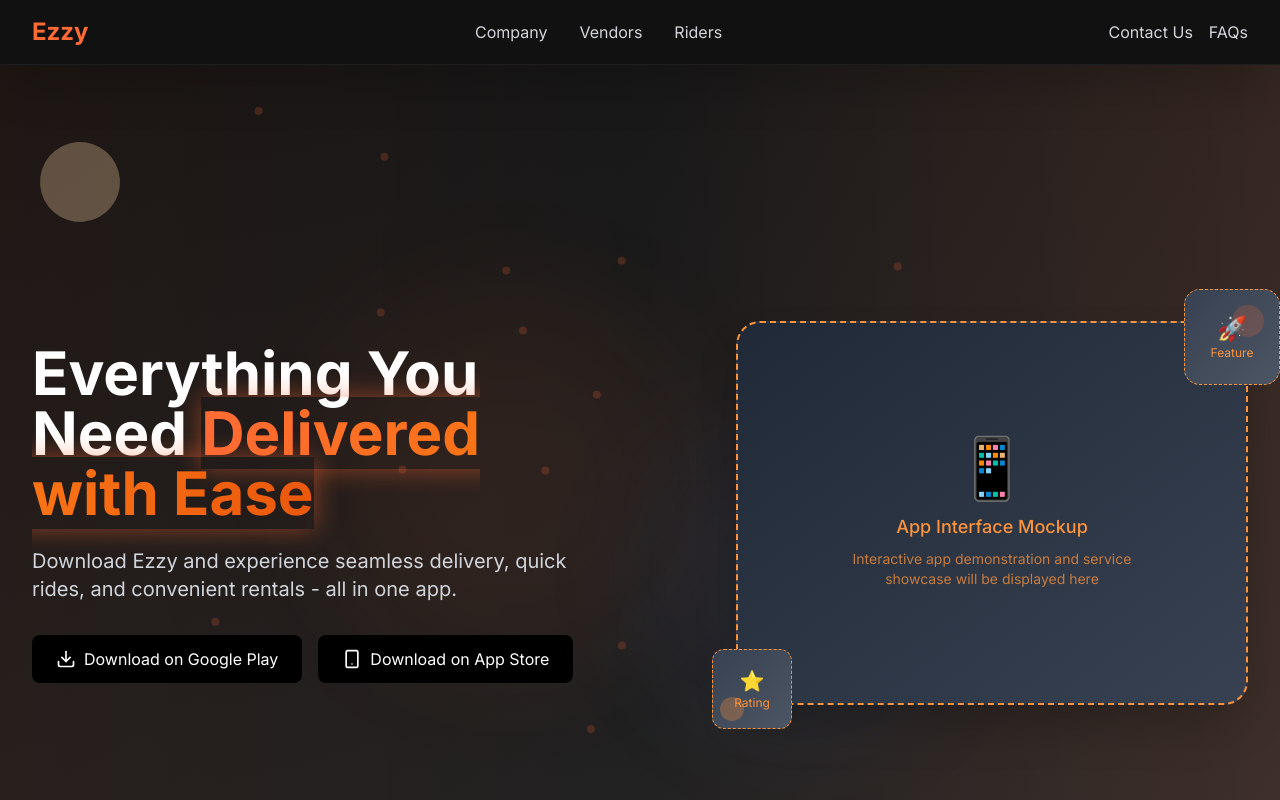
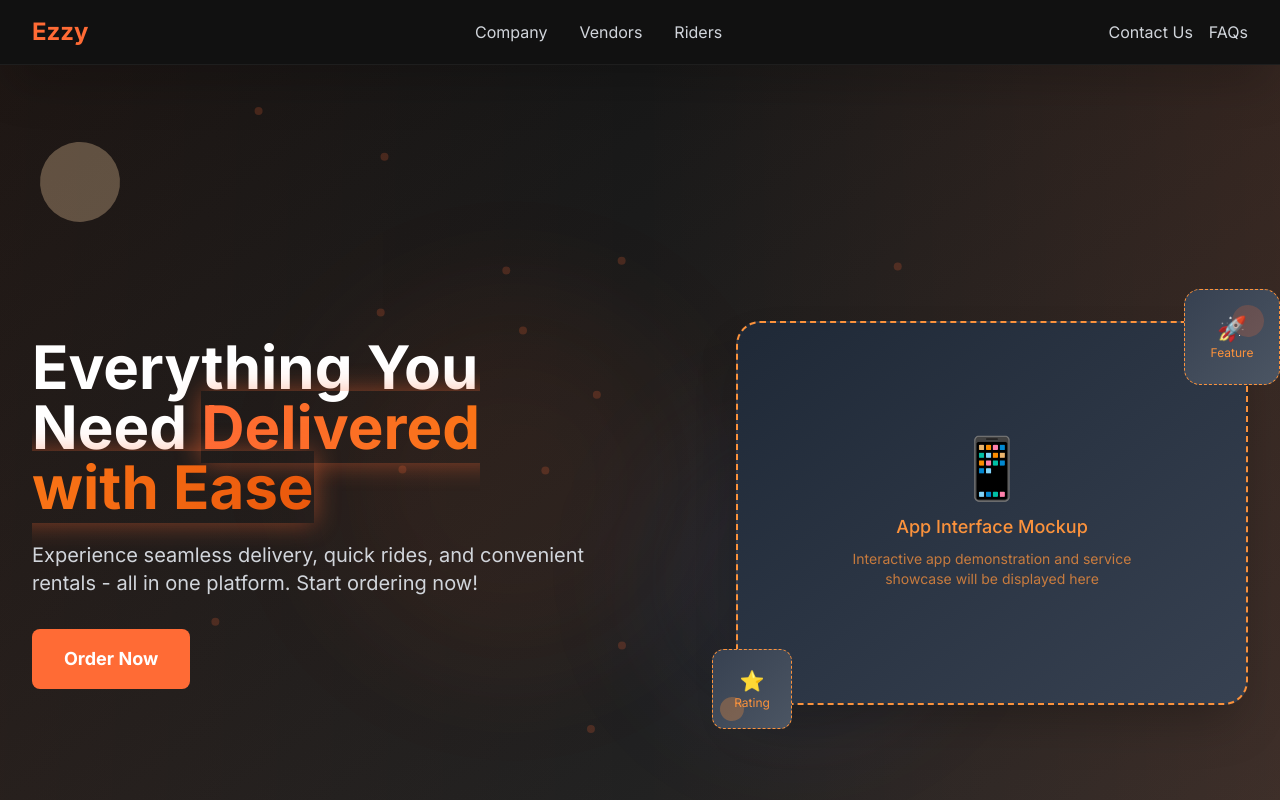
Before and after one commit to thereal-osas/ezzy-website, a React (Vite) app: page / in a window 1280 px wide. Shown: the top 800 px of the page. Built offline with nearby package versions, Linux system fonts and the light colour scheme.

Commit message:
hero button

```diff
--- a/src/components/Hero.tsx
+++ b/src/components/Hero.tsx
@@ -1,5 +1,4 @@
 import { motion } from "framer-motion";
-import { Smartphone, Download } from "lucide-react";
 // import { useState, useEffect } from "react";
 
 const Hero = () => {
@@ -208,44 +207,29 @@
               transition={{ duration: 0.6, delay: 0.6 }}
               className="text-xl text-gray-300 mb-8 max-w-2xl"
             >
-              Download Ezzy and experience seamless delivery, quick rides, and
-              convenient rentals - all in one app.
+              Experience seamless delivery, quick rides, and convenient rentals
+              - all in one platform. Start ordering now!
             </motion.p>
 
-            {/* App Download Buttons */}
+            {/* Order Now Button */}
             <motion.div
               initial={{ opacity: 0, y: 30 }}
               animate={{ opacity: 1, y: 0 }}
               transition={{ duration: 0.6, delay: 0.8 }}
-              className="flex flex-col sm:flex-row gap-4 justify-center lg:justify-start"
+              className="flex justify-center lg:justify-start"
             >
               <motion.a
                 href="https://dev.ezzymarket.com"
                 whileHover={{
                   scale: 1.05,
-                  boxShadow: "0 10px 25px rgba(0,0,0,0.2)",
-                  y: -2,
+                  boxShadow: "0 15px 35px rgba(255,107,53,0.4)",
+                  y: -3,
                 }}
                 whileTap={{ scale: 0.95 }}
-                className="group flex items-center justify-center bg-black text-white px-6 py-3 rounded-lg hover:bg-gray-800 transition-all duration-300 relative overflow-hidden"
+                className="group flex items-center justify-center bg-primary-orange text-white px-8 py-4 rounded-lg hover:bg-orange-600 transition-all duration-300 relative overflow-hidden font-bold text-lg"
               >
-                <motion.div className="absolute inset-0 bg-gradient-to-r from-primary-orange to-orange-600 opacity-0 group-hover:opacity-100 transition-opacity duration-300" />
-                <Download className="h-5 w-5 mr-2 relative z-10 group-hover:animate-bounce" />
-                <span className="relative z-10">Download on Google Play</span>
-              </motion.a>
-              <motion.a
-                href="https://dev.ezzymarket.com"
-                whileHover={{
-                  scale: 1.05,
-                  boxShadow: "0 10px 25px rgba(0,0,0,0.2)",
-                  y: -2,
-                }}
-                whileTap={{ scale: 0.95 }}
-                className="group flex items-center justify-center bg-black text-white px-6 py-3 rounded-lg hover:bg-gray-800 transition-all duration-300 relative overflow-hidden"
-              >
-                <motion.div className="absolute inset-0 bg-gradient-to-r from-primary-orange to-orange-600 opacity-0 group-hover:opacity-100 transition-opacity duration-300" />
-                <Smartphone className="h-5 w-5 mr-2 relative z-10 group-hover:animate-bounce" />
-                <span className="relative z-10">Download on App Store</span>
+                <motion.div className="absolute inset-0 bg-gradient-to-r from-orange-600 to-red-600 opacity-0 group-hover:opacity-100 transition-opacity duration-300" />
+                <span className="relative z-10">Order Now</span>
               </motion.a>
             </motion.div>
           </motion.div>
```
